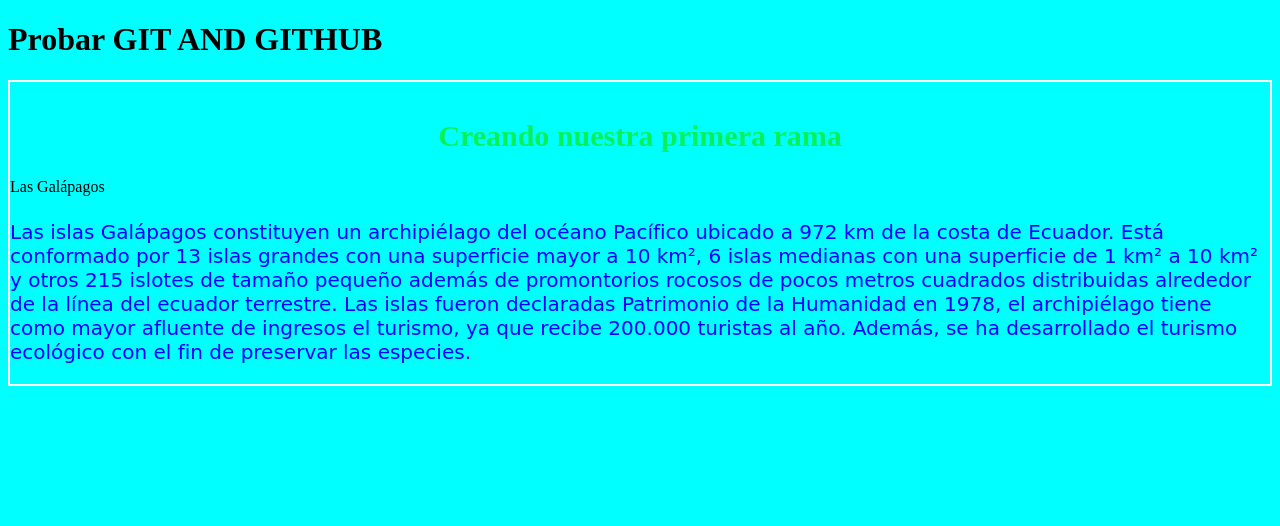
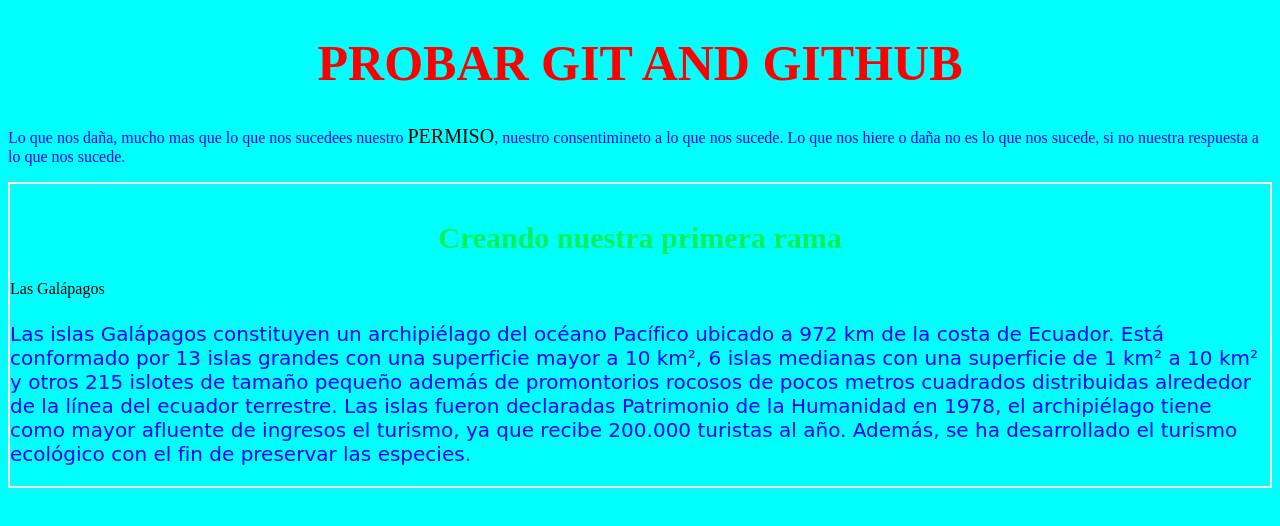
Before and after one commit to miguelcristh96/Siberia14.mora, a plain HTML site: page index.html in a window 1280 px wide. Drawn offline with Linux system fonts and the light colour scheme.

Commit message:
rehaciendo la parte del header

```diff
--- /dev/null
+++ b/_header.scss
@@ -0,0 +1,17 @@
+.header__contenedor{
+    margin: 0;
+    padding: 0;
+    .header__titulo{
+        text-align: center;
+        color: red;
+        font-size: 50px;
+        text-transform: uppercase;
+    }
+    .header__titulo--p{
+        color: blue;
+        .header__titulo--span{
+            color: black;
+            font-size: 20px;
+        }
+    }
+}
--- a/estilos.scss
+++ b/estilos.scss
@@ -1,2 +1,3 @@
 @import"body";
 @import"section";
+@import"header";
--- a/index.html
+++ b/index.html
@@ -8,7 +8,11 @@
     <link rel="stylesheet" href="estilos.css">
 </head>
 <body>
-    <h1>Probar GIT AND GITHUB</h1>
+    <header class="header__contenedor">
+        <h1 class="header__titulo">Probar GIT AND GITHUB</h1>
+        <p class="header__titulo--p">Lo que nos daña, mucho mas que lo que nos sucedees nuestro <span class="header__titulo--span">PERMISO</span>, nuestro consentimineto a lo que nos sucede. Lo que nos hiere o daña no es lo que nos sucede, si no nuestra respuesta a lo que nos sucede.</p>
+    </header>
+
     <section class="section__contenedor">
         <h2 class="section__contenedor--titulo"> Creando nuestra primera rama</h2>
         <marquee behavior="alternate" direction="right"> Las Galápagos</marquee>
```
Also changed, not shown: estilos.css, 1 other file.
